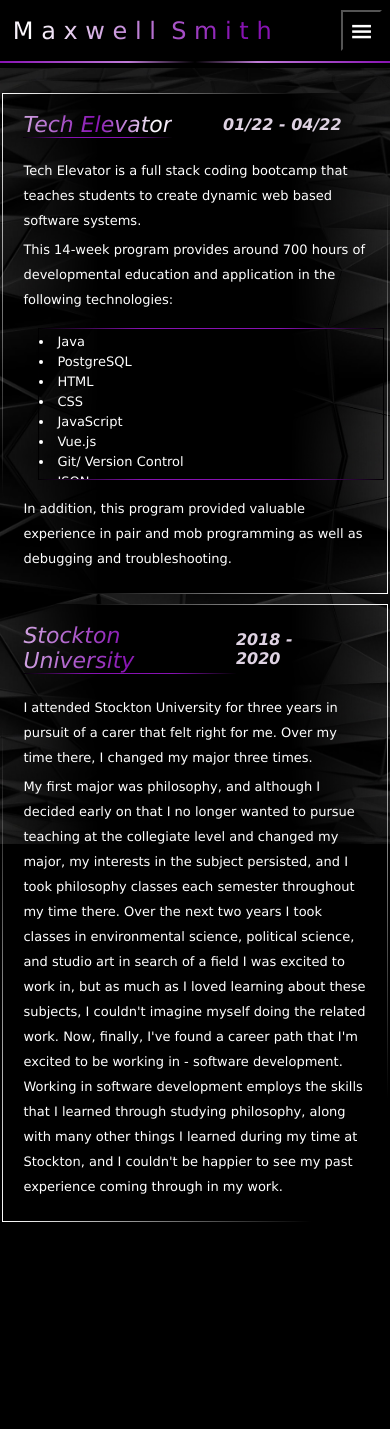
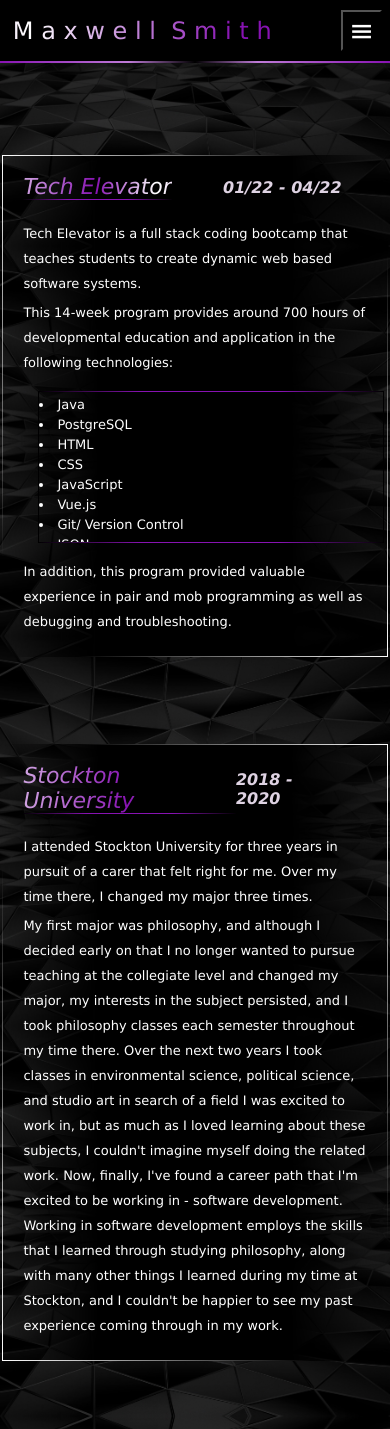
Before and after one commit to mxwllsmth/maxsmith, a React (Create React App) app: page /maxsmith/Education in a window 390 px wide. Before the commit the page ends 1227 px from the top, so only its background shows below. Built offline with nearby package versions, Linux system fonts and the light colour scheme.

Commit message:
Sitewide bug fixes - v. 7.2

```diff
--- a/src/styles/Art.css
+++ b/src/styles/Art.css
@@ -8,6 +8,7 @@
     right: 0;
     left: 0;
     margin-top: 8vh;
+    padding-top: 2vh;
 }
 .artSubHeader {
     display: flex;
@@ -195,10 +196,10 @@
     }
     .artInfo {
         width: 88vw;
-        font-size: 13px;
+        font-size: 15px;
     }
     .artTitle {
-        font-size: 22px;
+        font-size: 24px;
         margin: 0 0 10px 0;
     }
     #selfPortrait {
@@ -296,12 +297,22 @@
     .artSubHeader {
         font-size: 22px;
     }
+    .artInfo {
+        font-size: 13px;
+    }
+    .artTitle {
+        font-size: 22px;
+    }
 }
 
 
 @media only screen and (max-width: 600px) {
     .artSubHeader {
         width: 100vw;
+    }
+    #artPage {
+        margin-top: 6vh;
+        padding-top: 4vh;
     }
 }
 
--- a/src/styles/Education.css
+++ b/src/styles/Education.css
@@ -2,14 +2,15 @@
     font-family: 'Lucida Sans', 'Lucida Sans Regular', 'Lucida Grande', 'Lucida Sans Unicode', Geneva, Verdana, sans-serif;
 }
 #eduPage {
-    background-image: url('../images/Screenshot (26).png');
+    background: url('../images/Screenshot (26).png');
     background-repeat: repeat;
     background-size: cover;
     position: absolute;
+    right: 0;
     left: 0;
-    right: 0;
-    height: 92vh;
     margin-top: 8vh;
+    padding-top: 2vh;
+    height: 92%;
 }
 #stocktonU {
     display: flex;
@@ -89,14 +90,36 @@
     text-decoration: none;
 }
 
+@media only screen and (max-width: 1600px) {
+    #stocktonU {
+        margin-bottom: 0;
+    }
+    #eduPage {
+        padding-bottom: 2%;
+        height: 100%;
+    }
+}
+
+@media only screen and (max-width: 1400px) {
+    #eduPage {
+        padding-bottom: 0;
+    }
+}
 
 @media only screen and (max-width: 1200px) {
+    #techE {
+        margin-top: 8vh;
+    }
+}
+
+
+@media only screen and (max-width: 1000px) {
     #teLogo, #stocktonLogo {
         display: none;
     }
     #techE, #stocktonU {
         width: 88vw;
-        margin: 5px;
+        margin: 8vh 5px 5% 5px;
     }
     #teContainer, #stocktonContainer {
         font-size: 13px;
@@ -123,3 +146,16 @@
         padding: 0;
     }
 }
+
+
+@media only screen and (max-width: 600px) {
+    #eduPage {
+        background-size: contain;
+        margin-top: 6vh;
+        padding-top: 2vh;
+        height: fit-content;
+    }
+    #stocktonU {
+        margin-bottom: 8vh;
+    }
+}
--- a/src/styles/Experience.css
+++ b/src/styles/Experience.css
@@ -216,7 +216,7 @@
     font-size: 14px;
     width: 88vw;
     margin: 10px auto 10px auto;
-    height: 220px;
+    height: 240px;
     left: 0;
     right: 0;
     justify-content: space-evenly;
@@ -255,3 +255,15 @@
     font-size: 16px;
   }
 }
+
+@media only screen and (max-width: 800px) {
+  #expPage {
+    background-size: contain;
+    margin-top: 6vh;
+    padding-top: 2vh;
+    height: fit-content;
+  }
+  #brightStars {
+    margin-bottom: 4vh;
+  }
+}
--- a/src/styles/Flow.css
+++ b/src/styles/Flow.css
@@ -1,11 +1,13 @@
 #flowPage {
-    background: url('../images/Screenshot (26).png') repeat;
+    background: url('../images/Screenshot (26).png');
+    background-repeat: repeat;
     background-size: cover;
     position: absolute;
     right: 0;
     left: 0;
     margin-top: 8vh;
-    height: 92vh;
+    padding-top: 2vh;
+    height: 100%;
 }
 #flowTitle {
     margin-top: 6vh;
@@ -137,3 +139,13 @@
         margin-bottom: 10px;
     }
 }
+
+
+@media only screen and (max-width: 650px) {
+    #flowPage {
+        background-size: contain;
+        margin-top: 6vh;
+        height: fit-content;
+        padding-bottom: 4vh;
+    }
+}
--- a/src/styles/Header.css
+++ b/src/styles/Header.css
@@ -153,7 +153,7 @@
     #headerNavigation {
       position: absolute;
       right: 0;
-      height: 90vh;
+      height: 88vh;
       padding-top: auto;
       padding-bottom: auto;
       width: 25vw;
--- a/src/styles/Home2.css
+++ b/src/styles/Home2.css
@@ -39,7 +39,7 @@
     display: flex;
     position: fixed;
     top: 0;
-    margin-top: 10vh;
+    margin-top: 8vh;
     height: 90vh;
     width: 100vw;
     z-index: 20;
@@ -57,7 +57,7 @@
     position: absolute;
     right: 0;
     width: 100vw;
-    height: 90vh;
+    height: 92vh;
 }
 
 #homeFooter {
--- a/src/styles/Projects.css
+++ b/src/styles/Projects.css
@@ -6,6 +6,7 @@
   left: 0;
   right: 0;
   margin-top: 8vh;
+  padding-top: 2vh;
 }
 
 #websiteContainer,
@@ -52,10 +53,14 @@
   padding: 0 20px 20px 20px;
 }
 
+
+
 /* Change this selector for whichever project is at the bottom of the page! */
 #leet {
   margin-bottom: 4%;
 }
+
+
 
 #skills {
   padding-top: 10px;
@@ -125,11 +130,10 @@
   }
   #website, #pothole, #tenmo, #vending, #leet {
     width: 88vw;
-    margin: 5px;
+    margin: 2% 0 4% 0;
   }
   #website {
     padding-bottom: 0;
-    margin-top: 4%;
   }
   #websiteContainer, #potholeContainer, #tenmoContainer, #vendingContainer, #leetContainer {
     font-size: 13px;
@@ -165,3 +169,19 @@
     font-size: 12px;
   }
 }
+
+@media only screen and (max-width: 1400px) {
+  #websiteDesc {
+    width: 75vw;
+  }
+}
+
+@media only screen and (max-width: 600px) {
+  #projectsPage {
+    padding-top: 4vh;
+    margin-top: 6vh;
+  }
+  #websiteDesc {
+    width: 86vw;
+  }
+}
```
